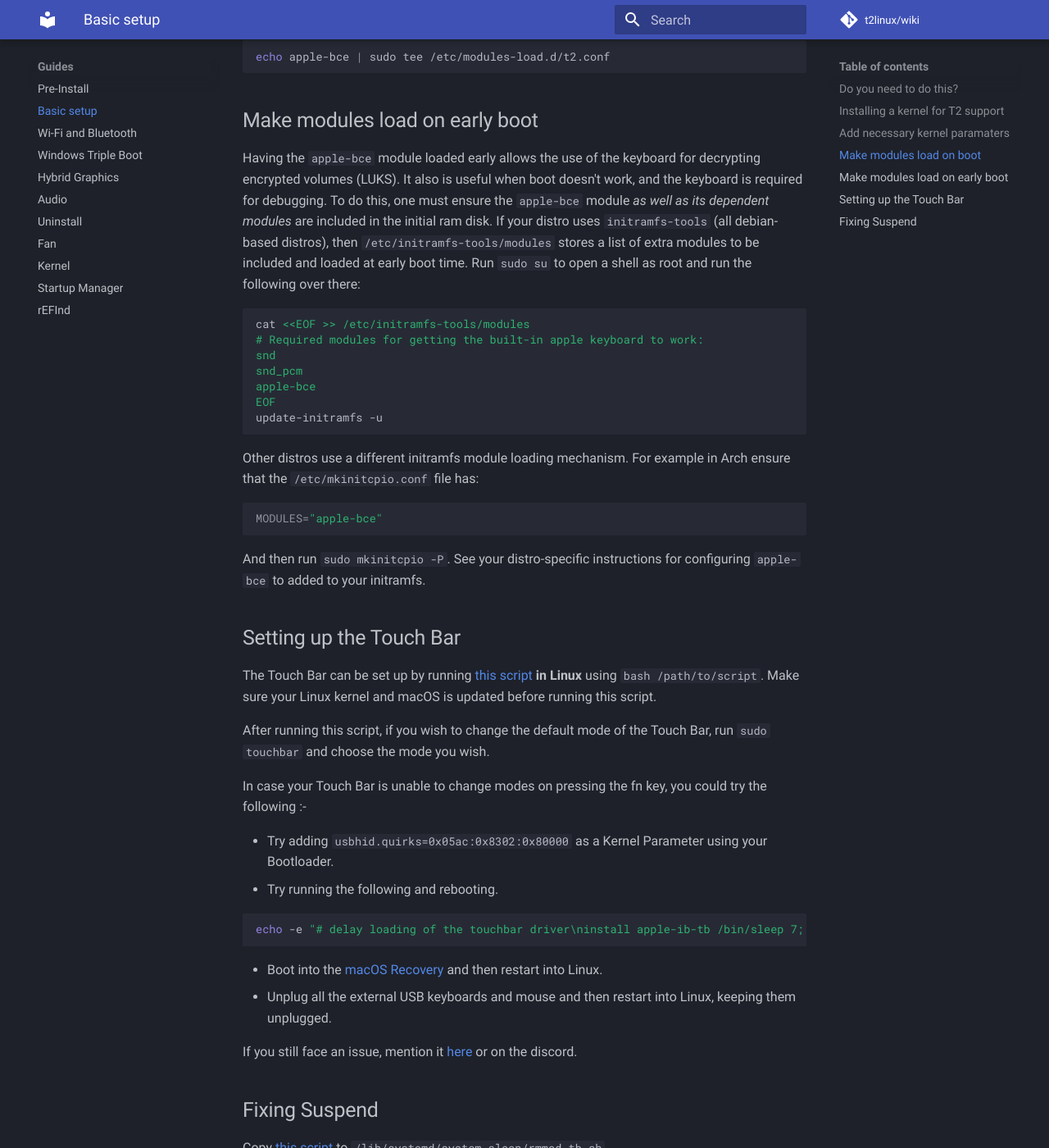
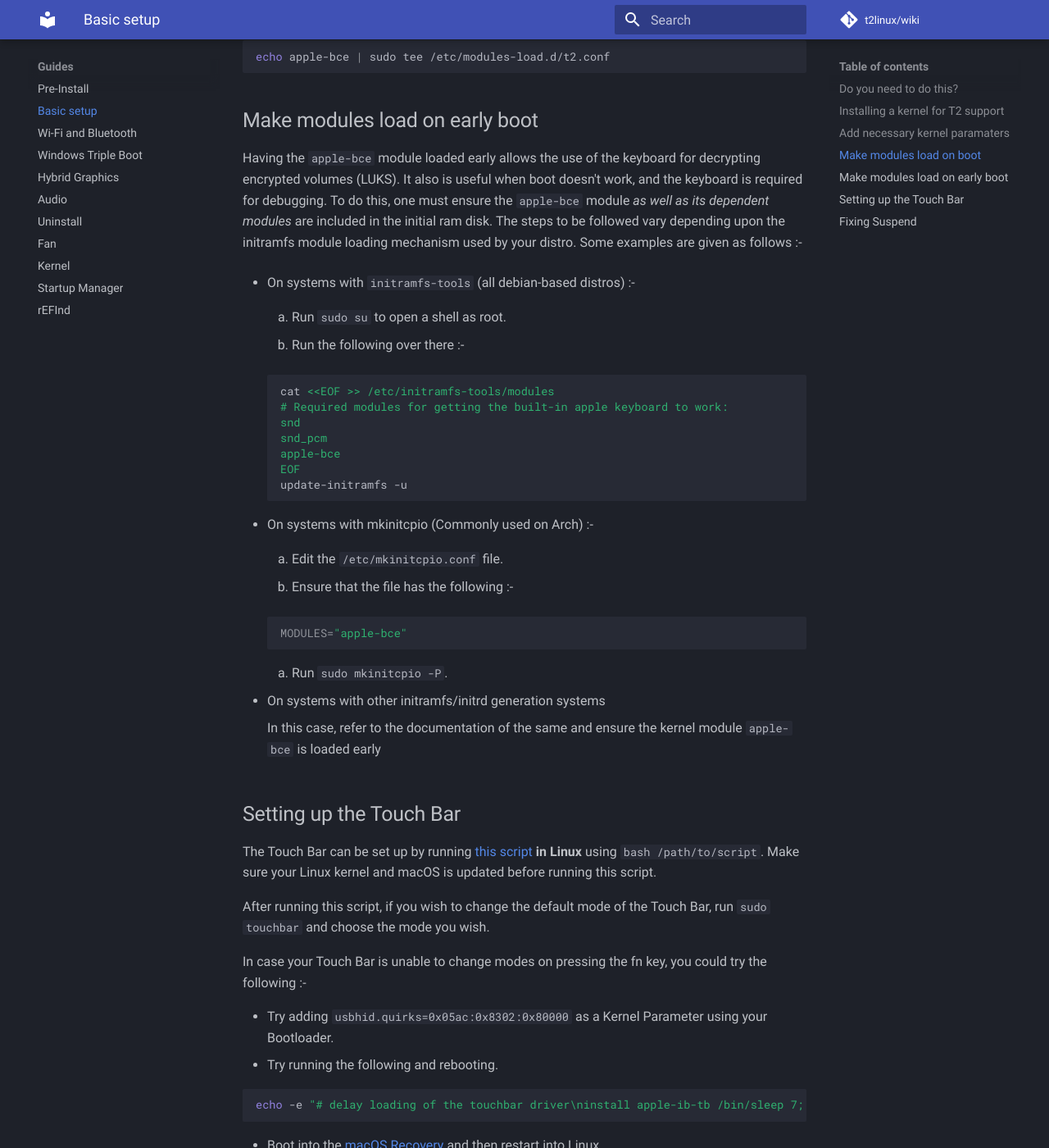
Before and after one commit to t2linux/wiki, an MkDocs documentation site: the page built from docs/guides/postinstall.md, in a window 1280 px wide and 1400 px high, scrolled down 1692 px. Shown: the whole window at 82% size. Built offline with MkDocs 1.6.1 and Material for MkDocs 9.7.7, drawn with Linux system fonts in a browser that asks for light colours; comment, search, counter and statistics services are not loaded; some of the changed text lies outside the part shown.

Commit message:
Do requested changes

````diff
--- a/docs/guides/setting-up.md
+++ b/docs/guides/postinstall.md
@@ -51,28 +51,40 @@ echo apple-bce | sudo tee /etc/modules-load.d/t2.conf
 Having the `apple-bce` module loaded early allows the use of the keyboard for decrypting encrypted volumes (LUKS).
 It also is useful when boot doesn't work, and the keyboard is required for debugging.
 To do this, one must ensure the `apple-bce` module *as well as its dependent modules* are included in the initial ram disk.
-If your distro uses `initramfs-tools` (all debian-based distros), then `/etc/initramfs-tools/modules` stores a list of extra modules to be included and loaded at early boot time.
-Run `sudo su` to open a shell as root and run the following over there:
+The steps to be followed vary depending upon the initramfs module loading mechanism used by your distro. Some examples are given as follows :-
 
-```sh
-cat <<EOF >> /etc/initramfs-tools/modules
-# Required modules for getting the built-in apple keyboard to work:
-snd
-snd_pcm
-apple-bce
-EOF
-update-initramfs -u
-```
+- On systems with `initramfs-tools` (all debian-based distros) :-
 
-Other distros use a different initramfs module loading mechanism.
-For example in Arch ensure that the `/etc/mkinitcpio.conf` file has:
+    1. Run `sudo su` to open a shell as root.
 
-```sh
-MODULES="apple-bce"
-```
+    2. Run the following over there :-
 
-And then run `sudo mkinitcpio -P`.
-See your distro-specific instructions for configuring `apple-bce` to added to your initramfs.
+     ```sh
+     cat <<EOF >> /etc/initramfs-tools/modules
+     # Required modules for getting the built-in apple keyboard to work:
+     snd
+     snd_pcm
+     apple-bce
+     EOF
+     update-initramfs -u
+     ```
+
+- On systems with mkinitcpio (Commonly used on Arch) :-
+
+
+    1. Edit the `/etc/mkinitcpio.conf` file.
+
+    2. Ensure that the file has the following :-
+
+     ```sh
+     MODULES="apple-bce"
+     ```
+
+    3. Run `sudo mkinitcpio -P`.
+
+- On systems with other initramfs/initrd generation systems
+
+    In this case, refer to the documentation of the same and ensure the kernel module `apple-bce` is loaded early
 
 ## Setting up the Touch Bar
 
@@ -109,7 +121,7 @@ sudo chown root:root /lib/systemd/system-sleep/rmmod_tb.sh
 
 Change the path to `/lib64/elogind/system-sleep/rmmod_tb.sh` if using OpenRC on Gentoo as mentioned previously.
 
-It unloads the Touchbar modules as they can cause issues for suspend.
+It unloads the Touchbar modules and reloads them on resume as they can cause issues for suspend.
 
 # Wi-Fi and Bluetooth
 
--- a/mkdocs.yml
+++ b/mkdocs.yml
@@ -38,7 +38,7 @@ plugins:
     -   redirects:
             redirect_maps:
                 'guides/wifi.md': 'guides/wifi-bluetooth.md'
-                'guides/dkms.md': 'guides/setting-up.md'
+                'guides/dkms.md': 'guides/postinstall.md'
     -   search:
             lang: en
 
@@ -51,7 +51,7 @@ nav:
           - Notable Contributors: notable-contributors.md
     - Guides:
           - Pre-Install: guides/preinstall.md
-          - Basic setup: guides/setting-up.md
+          - Basic setup: guides/postinstall.md
           - Wi-Fi and Bluetooth: guides/wifi-bluetooth.md
           - Windows Triple Boot: guides/windows.md
           - Hybrid Graphics: guides/hybrid-graphics.md
````
Also changed, not shown: docs/roadmap.md (+1 -1 lines).
